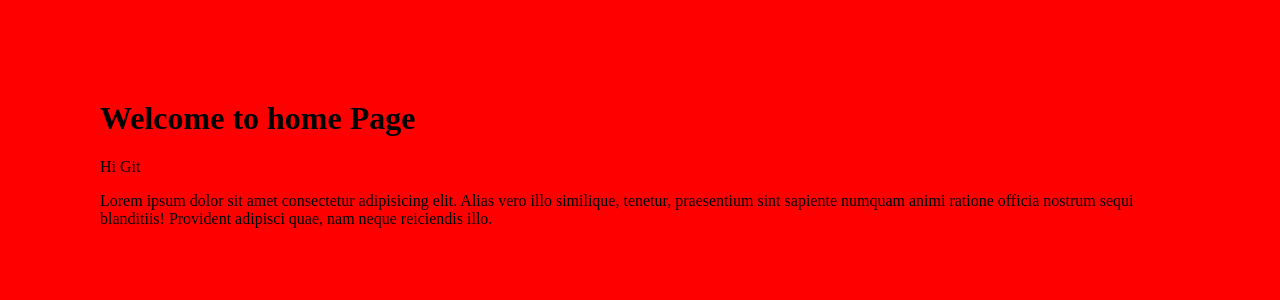
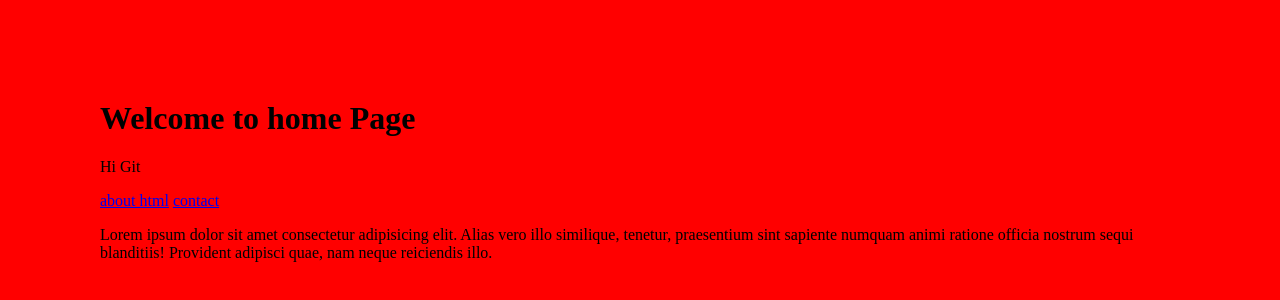
Before and after one commit to mohsen-babaei/project, a plain HTML site: page index.html in a window 1280 px wide. Drawn offline with Linux system fonts and the light colour scheme.

Commit message:
add navbar to index.html

```diff
--- a/index.html
+++ b/index.html
@@ -8,7 +8,12 @@
   <body>
     <h1>Welcome to home Page</h1>
     <p>Hi Git</p>
-
+    <header>
+      <nav>
+        <a href="#">about html</a>
+        <a href="#"> contact</a>
+      </nav>
+    </header>
     <p>Lorem ipsum dolor sit amet consectetur adipisicing elit. Alias vero illo similique, tenetur, praesentium sint sapiente numquam animi ratione officia nostrum sequi blanditiis! Provident adipisci quae, nam neque reiciendis illo.</p>
     <script src="js/main.js"></script>
   </body>
```
